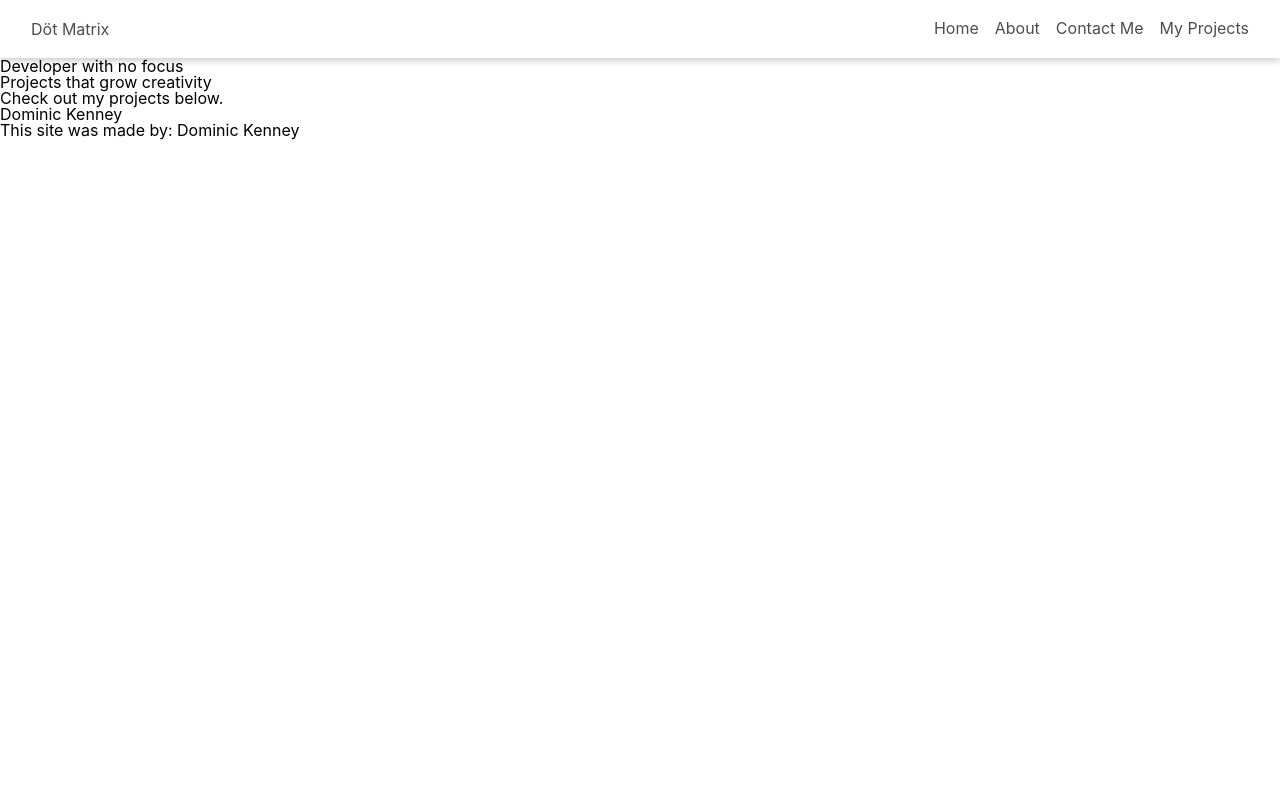
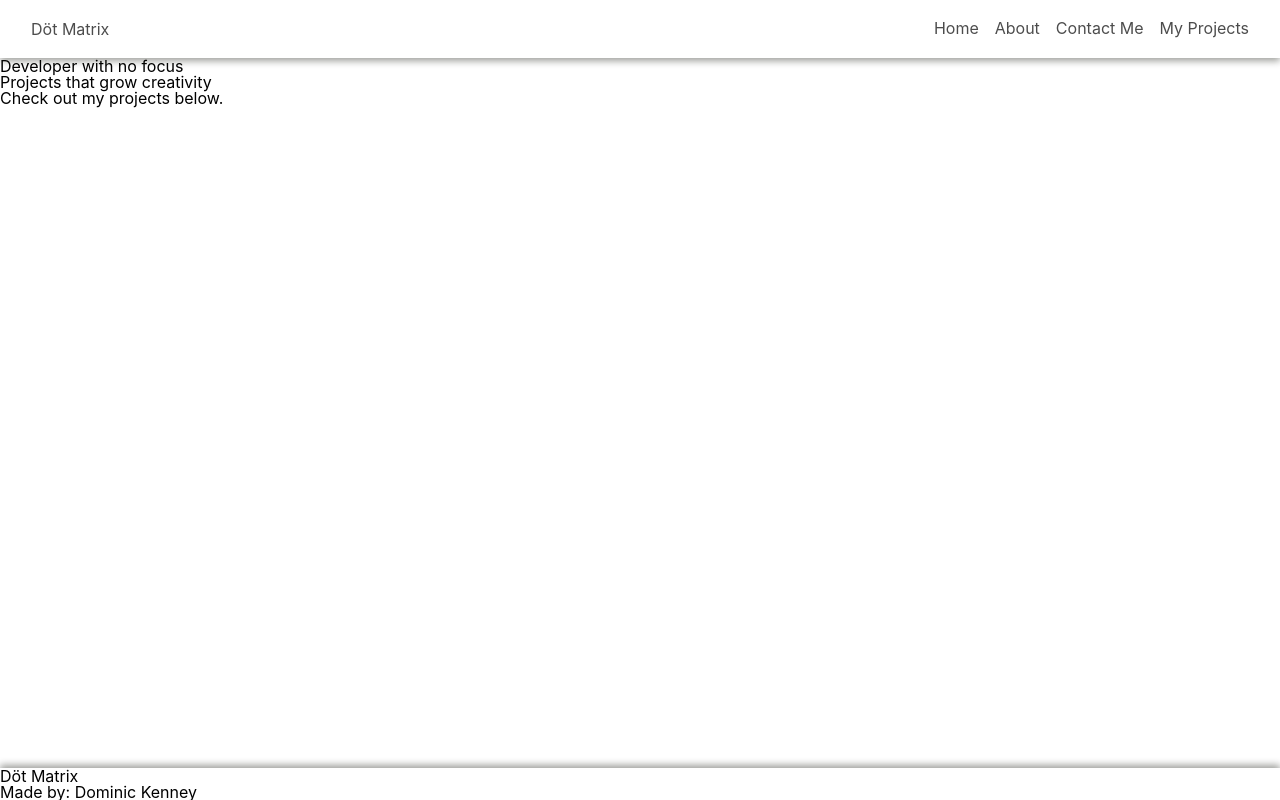
Before and after one commit to D0t-Matrix/Portfolio, a React (Create React App) app: page / in a window 1280 px wide. Built offline with nearby package versions, Linux system fonts and the light colour scheme.

Commit message:
Finished modifying Header. Working on rebuilding Footer.

```diff
--- a/global.d.ts
+++ b/global.d.ts
@@ -3,6 +3,10 @@ export interface AppProps {
     theme: string,
     brand: string,
     pages: Pages,
+}
+
+interface FooterProps {
+    brand: string;
 }
 
 export interface Pages extends Array<Page>{}
--- a/package.json
+++ b/package.json
@@ -11,15 +11,19 @@
     "@types/react": "^16.9.46",
     "@types/react-bootstrap": "^0.32.22",
     "@types/react-dom": "^16.9.8",
+    "@types/react-helmet": "^6.1.0",
     "@types/react-router-dom": "^5.1.5",
     "@types/reactstrap": "^8.5.0",
+    "@types/styled-components": "^5.1.2",
     "node-sass": "^4.14.1",
     "react": "^16.13.1",
     "react-dom": "^16.13.1",
+    "react-helmet": "^6.1.0",
     "react-router-bootstrap": "^0.25.0",
     "react-router-dom": "^5.2.0",
     "react-scripts": "^3.4.3",
     "reactstrap": "^8.5.1",
+    "styled-components": "^5.1.1",
     "tslint": "^6.1.3",
     "typescript": "^3.9.7",
     "typings": "^2.1.1"
--- a/src/App.tsx
+++ b/src/App.tsx
@@ -1,12 +1,15 @@
-import React, { useState, Suspense } from 'react';
+import React, { Suspense } from 'react';
 import { BrowserRouter as Router, Route } from 'react-router-dom';
 import { Container } from 'reactstrap';
+import { ThemeProvider } from 'styled-components';
+import { Helmet } from 'react-helmet';
+
 import './App.css';
 
 //Personal Imports
 import { Page, AppProps } from '../global';
 import Header from "./Components/Header/Header";
-import Footer from "./Components/Footer";
+import Footer from "./Components/Footer/Footer";
 
 const App: React.FC<AppProps> = (props) => {
 
@@ -34,14 +37,16 @@ const App: React.FC<AppProps> = (props) => {
 
   return (
     <div className={props.theme}>
-      <title>{props.title}</title>
+      <Helmet>
+        <title>{props.title}</title>
+      </Helmet>
       <Router >
         <Container className="p-0" fluid={true}>
           <Header title={props.title} brand={props.brand} pages={props.pages} theme={props.theme} />
           <div className="Content-Page">
             <RenderRoutes />
           </div>
-          <Footer />
+          <Footer brand={props.brand} />
         </Container>
       </Router>
     </div>
--- a/src/Components/Footer.tsx
+++ /dev/null
@@ -1,23 +0,0 @@
-import React from 'react';
-import { Container, Row, Col } from 'reactstrap';
-
-const Footer: React.FC = () => {
-    return (
-        <div>
-            <footer className="mt-5 footer">
-                <Container className="footer-Container" fluid={true}>
-                    <Row className="border-top justify-content-between p-3">
-                        <Col className="p-0" md={3} sm={12}>
-                            Dominic Kenney
-                        </Col>
-                        <Col className="p-0 d-flex justify-content-end" md={3}>
-                            This site was made by: Dominic Kenney
-                        </Col>
-                    </Row>
-                </Container>
-            </footer>
-        </div>
-    );
-}
-
-export default Footer;
--- /dev/null
+++ b/src/Components/Footer/Footer.scss
@@ -0,0 +1,42 @@
+.footer-component {
+    position:fixed;
+    bottom: 0px;
+    display: block;
+    width: 100%;
+    height: auto;
+    //background-color: var(--white);
+    box-shadow: 0px -3px 7px var(--border);
+    z-index: 10;
+
+    .header-container {
+        margin: auto;
+        display: flex;
+        flex-direction: column;
+        justify-content: space-between;
+        width: 100%;
+        //max-width: 1250px;
+        padding: 1rem;
+
+        .brand-container {
+            display: inline-flex;
+            align-items: center;
+
+            a {
+                color: var(--cmich-maroon);
+
+                &:focus {
+                    color: rgba($color: var(--cmich-maroon), $alpha: 0.95)
+                }
+            }
+
+            .footer-madeby {
+                justify-content: right;
+                justify-items: right;
+                position: fixed;
+                bottom: 1rem;
+                right: 1rem;
+            }
+
+        }
+    }
+}
--- /dev/null
+++ b/src/Components/Footer/Footer.tsx
@@ -0,0 +1,25 @@
+import React from 'react';
+import { Link } from 'react-router-dom';
+
+import './Footer.scss';
+
+import { FooterProps } from '../../../global';
+
+const Footer: React.FC<FooterProps> = (props) => {
+    return (
+        <footer className="footer-component">
+            <div className="footer-container">
+                <div className="brand-container">
+                    <Link to="/">
+                        {props.brand}
+                    </Link>
+                </div>
+                <div className="footer-madeby">
+                    Made by: Dominic Kenney
+                </div>
+            </div>
+        </footer>
+    );
+}
+
+export default Footer;
--- a/src/Components/Header/Header.scss
+++ b/src/Components/Header/Header.scss
@@ -3,7 +3,7 @@
     width: 100%;
     height: auto;
     background-color: var(--white);
-    box-shadow: 0px 3px 7px rgba(0, 0, 0, .2);
+    box-shadow: 0px 3px 7px var(--border);
     z-index: 10;
 
     &.is-menu-open {
--- a/src/Components/Header/Header.tsx
+++ b/src/Components/Header/Header.tsx
@@ -5,32 +5,6 @@ import { AppProps, Page } from '../../../global';
 import './Header.scss';
 import { MenuIcon } from '../Icons/MenuIcon/MenuIcon';
 import { CloseIcon } from '../Icons/CloseIcon/CloseIcon';
-
-// const linkNode = (pages: Pages) => {
-//     return (pages.map(page => {
-//         return (
-//         <NavItem>
-//             <NavLink href={page.directory}>
-//                 {page.directoryTitle}
-//             </NavLink>
-//         </NavItem>);
-//     }));
-// }
-
-
-// const Header: React.FC<Props> = (props: Props) => {
-
-//     const [isOpen, setOpen] = React.useState(false);
-
-//     const toggle = () => setOpen(!isOpen);
-
-//     return (
-//         <div>
-//             <NavbarScroller brand={props.brand} pages={props.pages} />
-//         </div>
-//     );
-// }
-/* <Header title={title} brand={brand} pages={pages} theme={darkMode ? "dark-mode" : "light-mode"} /> */
 
 const Header: React.FC<AppProps> = (props) => {
     const headerElement = useRef<HTMLElement>(null);
@@ -49,8 +23,8 @@ const Header: React.FC<AppProps> = (props) => {
         return (
             <ul className="links-container">
                 {props.pages.map((link, i) => HeaderLink(link, i))}
-                <button onClick={closeMenu} className="close-button" role="button" aria-label="Close mobile menu">
-                    <CloseIcon/>
+                <button onClick={closeMenu} className="close-button" aria-label="Close mobile menu">
+                    <CloseIcon />
                 </button>
             </ul>
         );
@@ -76,10 +50,10 @@ const Header: React.FC<AppProps> = (props) => {
                         {props.brand}
                     </Link>
                 </div>
-                <HeaderLinks/>
+                <HeaderLinks />
                 <div onClick={closeMenu} className="backdrop"></div>
-                <button onClick={openMobileMenu} className="hambuger-menu-button" role="button" aria-label="Open mobile menu">
-                    <MenuIcon/>
+                <button onClick={openMobileMenu} className="hambuger-menu-button" aria-label="Open mobile menu">
+                    <MenuIcon />
                 </button>
             </div>
         </header>
--- a/src/sass/main.scss
+++ b/src/sass/main.scss
@@ -3,4 +3,7 @@
 :root {
     --white: #FFFFFF;
     --black: #000000;
+    --cmich-maroon: rgb(106, 0, 50);
+    --cmich-gold: rgb(255, 200, 46);
+    --border:  rgba(14, 17, 7, 0.4);
 }
```
Also changed, not shown: 1 other file (tests, documents, lock files or other folders).
